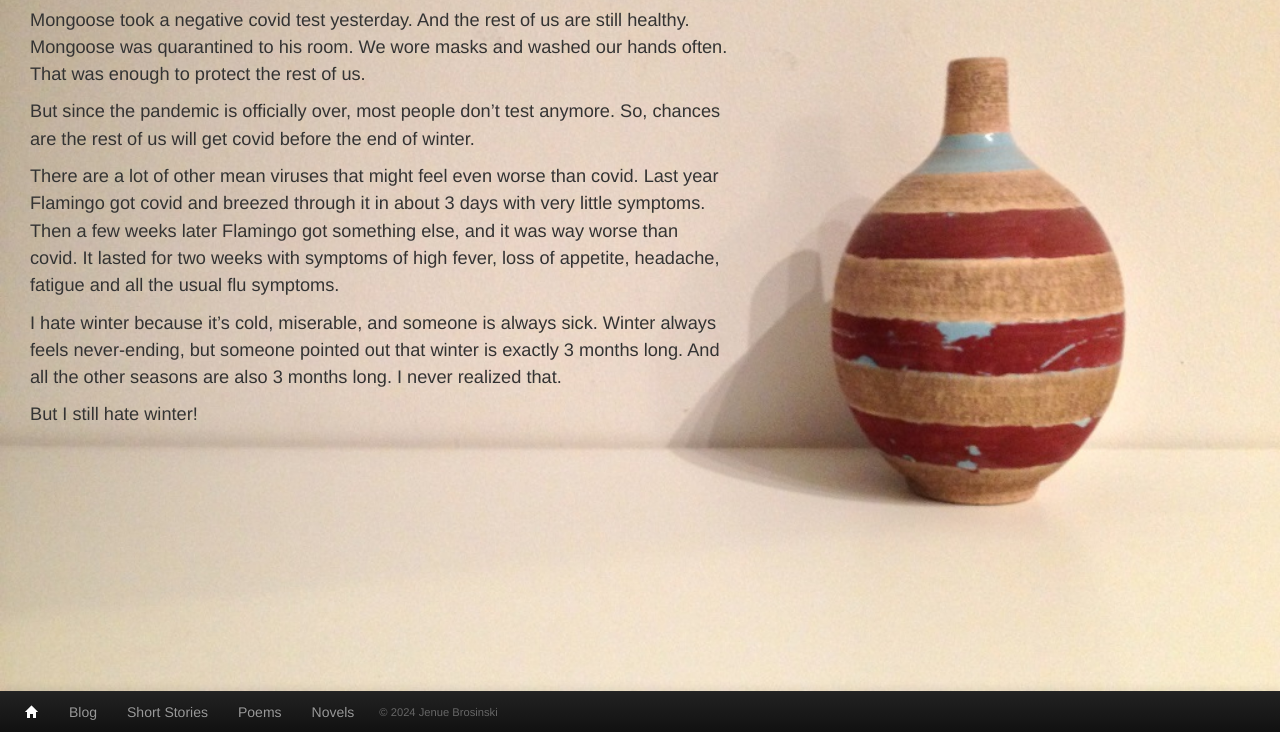
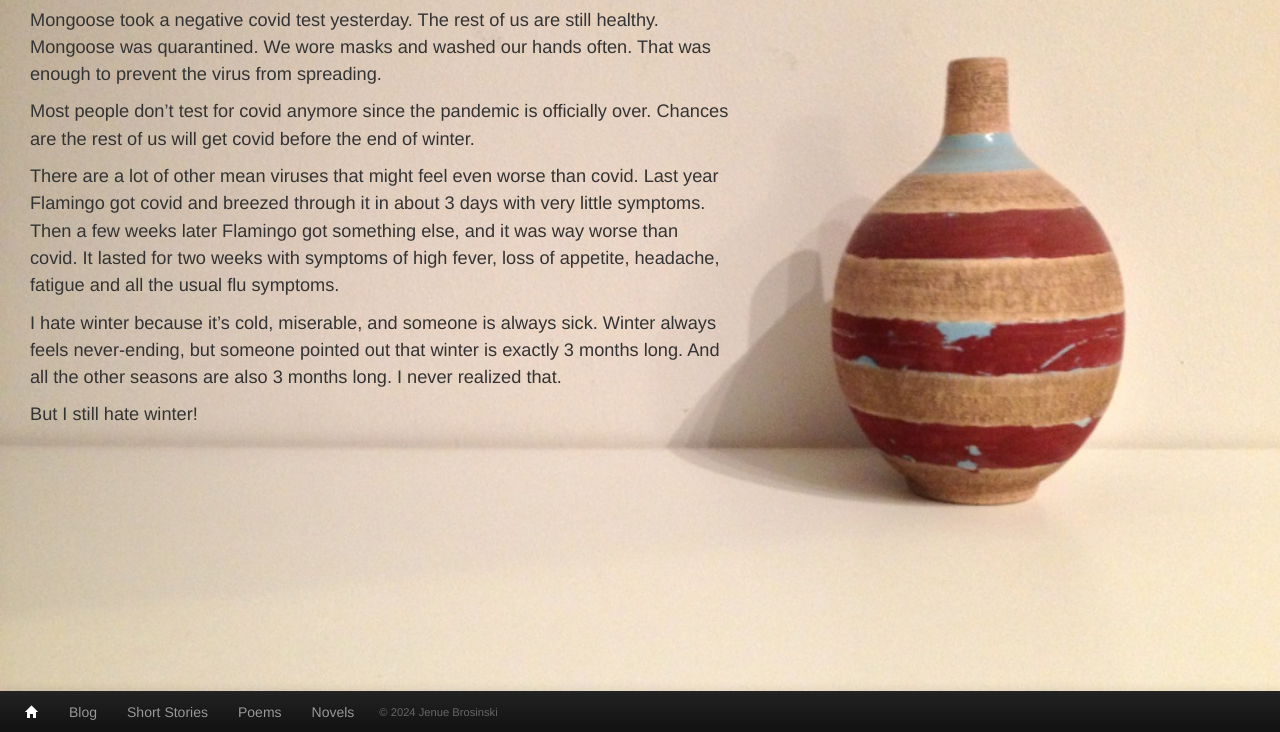
Before and after one commit to sbrosinski/jenuecom, an Eleventy site: page content/blog/i-hate-winter.md in a window 1280 px wide. Shown: the part 68-800 px from the top of the page. Built offline with nearby package versions, Linux system fonts and the light colour scheme; Eleventy itself is replaced by a stand-in of ours; files that its build step writes are made by us from their sources.

Commit message:
New Post I hate winter 2

```diff
--- a/content/blog/i-hate-winter.md
+++ b/content/blog/i-hate-winter.md
@@ -3,9 +3,9 @@ title: I hate winter
 date: "2024-10-29"
 ---
 
-Mongoose took a negative covid test yesterday. And the rest of us are still healthy. Mongoose was quarantined to his room. We wore masks and washed our hands often. That was enough to protect the rest of us.
+Mongoose took a negative covid test yesterday. The rest of us are still healthy. Mongoose was quarantined. We wore masks and washed our hands often. That was enough to prevent the virus from spreading.
 
-But since the pandemic is officially over, most people don’t test anymore. So, chances are the rest of us will get covid before the end of winter.
+ Most people don’t test for covid anymore since the pandemic is officially over. Chances are the rest of us will get covid before the end of winter.
 
 There are a lot of other mean viruses that might feel even worse than covid. Last year Flamingo got covid and breezed through it in about 3 days with very little symptoms. Then a few weeks later Flamingo got something else, and it was way worse than covid. It lasted for two weeks with symptoms of high fever, loss of appetite, headache, fatigue and all the usual flu symptoms.
 
```
